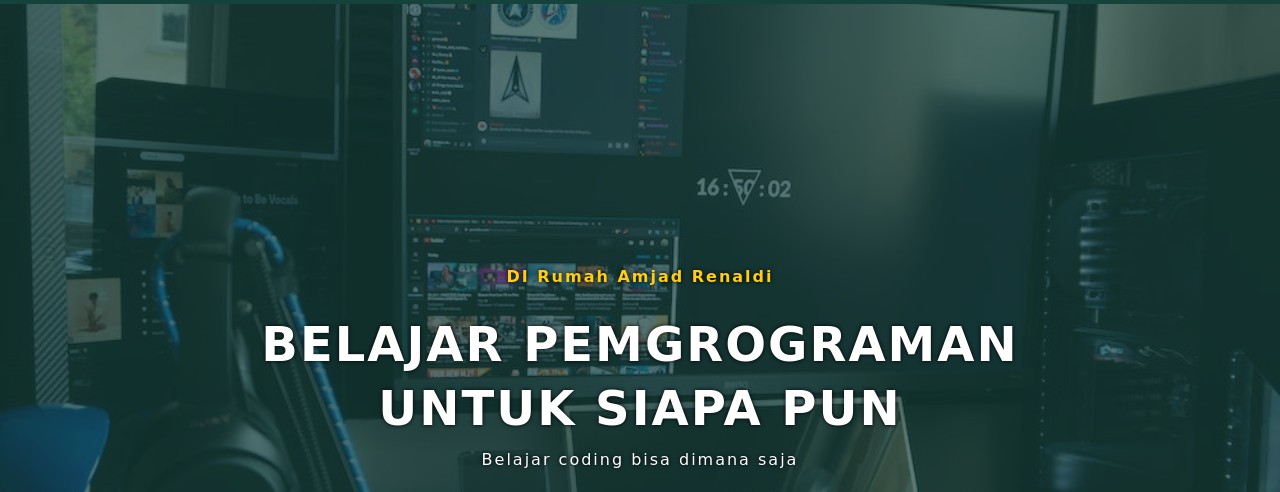
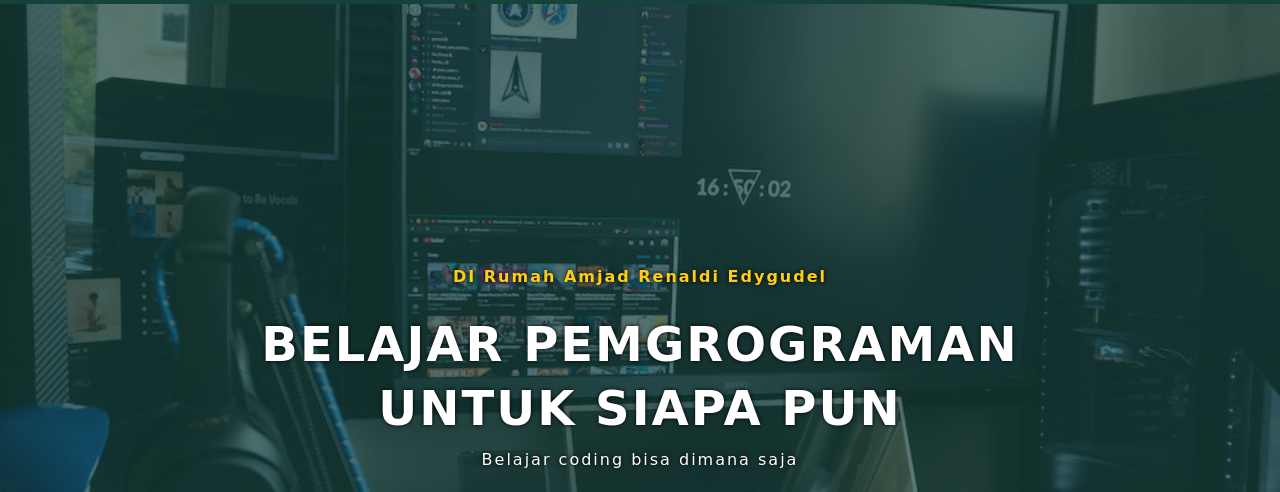
Before and after one commit to amjad0777/website-personal, a plain HTML site: page index.html in a window 1280 px wide. Shown: the part 87-579 px from the top of the page. Drawn offline with Linux system fonts and the light colour scheme; a web font is replaced by a local one.

Commit message:
Update index.html

```diff
--- a/index.html
+++ b/index.html
@@ -30,7 +30,7 @@
      <header>
         <div class="header-opacity"></div>
         <div class="header-jumbotron">
-            <h4>DI Rumah Amjad Renaldi</h4>
+            <h4>DI Rumah Amjad Renaldi Edygudel</h4>
             <h5>Belajar Pemgrograman<br/> Untuk Siapa pun</h5>
             <p>Belajar coding bisa dimana saja</p>
             <a href="#premium-course" class="button button-xl">Mulai Belajar Sekarang</a>
```
